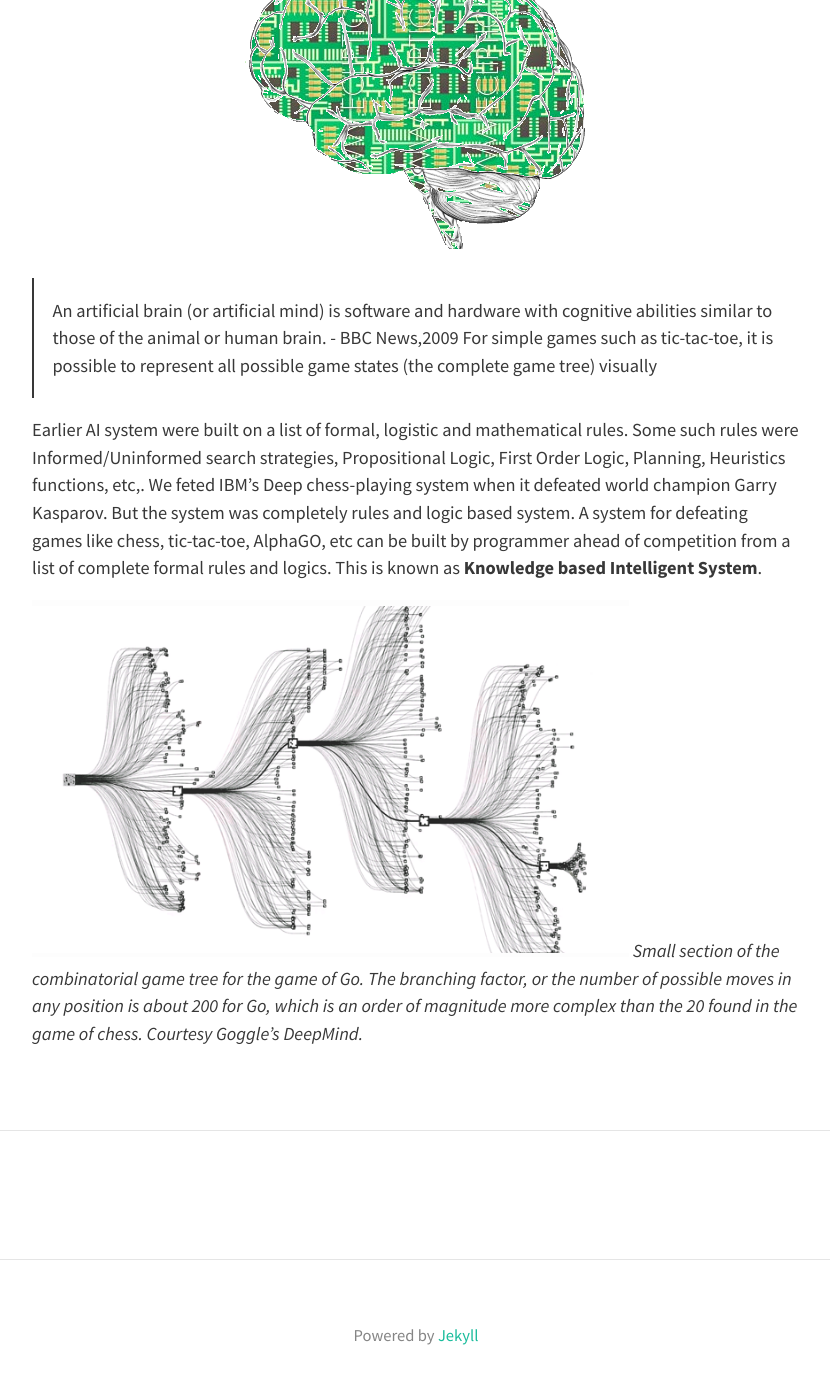
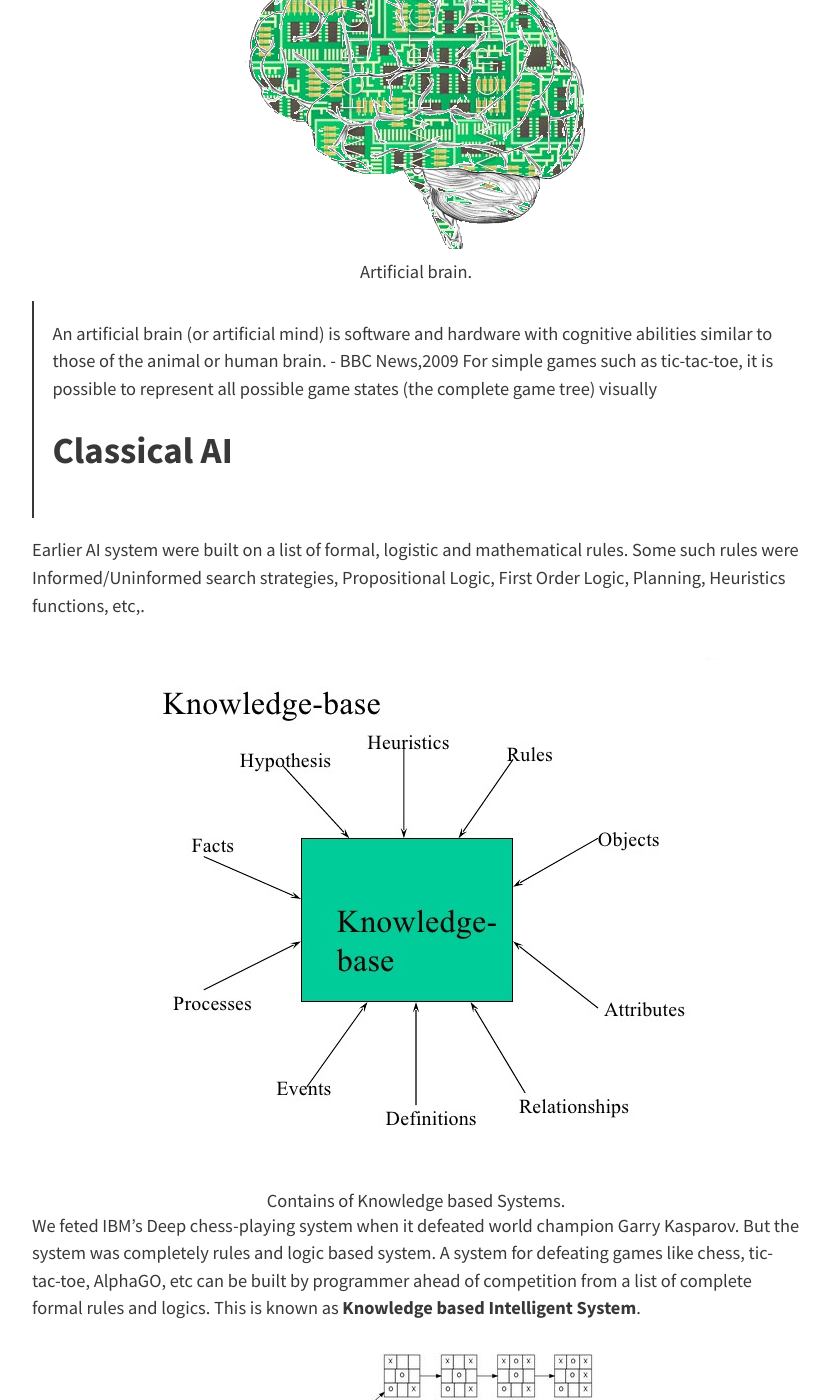
Before and after one commit to Niranjankr96/bjjaiswal.github.io, a Jekyll site: the page built from _posts/2018-06-30-Introduction-to-Artificial-Intelligence-and-its-branches.md, in a window 1280 px wide and 1400 px high, scrolled down 1005 px. Shown: the whole window, without its empty margins (224-1054 px from the left). Built offline with Jekyll 4.4.1, drawn with Linux system fonts in a browser that asks for light colours; nearby versions of some CDN libraries; our own code applies the rules of GitHub Pages for plain Markdown files; comment, search, counter and statistics services are not loaded; some of the changed text lies outside the part shown.

Commit message:
added more on AI

```diff
--- a/_posts/2018-06-30-Introduction-to-Artificial-Intelligence-and-its-branches.md
+++ b/_posts/2018-06-30-Introduction-to-Artificial-Intelligence-and-its-branches.md
@@ -7,14 +7,46 @@ We all are familiar with word Artificial Intelligence form movies like "The Term
 
 During 1900s, when researcher discovered that digital computers can simulate any process of formal reasoning a.k.a Church–Turing thesis- an idea was embroiled among the researchers. The idea to accumulate understanding from __Neurobiology__, __Information Theory__, __Cybernetics__ and many other branches for Natural science and engineering to build a __electronic brain__ or __artificial brain__. Then the perennial movement of Artificial Intelligence begun.
 
-<div style="text-align:center"><img src ="/img/2018-06-30/Artificial-Brain.png"/></div>
+
+<figure>
+  <div style="text-align:center">
+    <img src="/img/2018-06-30/Artificial-Brain.png" alt="my alt text"/>
+    <figcaption> Artificial brain.  </figcaption>
+  </div>
+</figure>
 
 >An artificial brain (or artificial mind) is software and hardware with cognitive
 abilities similar to those of the animal or human brain. -
 > BBC News,2009
 For simple games such as tic-tac-toe, it is possible to represent all possible game states (the complete game tree) visually
+## Classical AI
 
-Earlier AI system were built on a list of formal, logistic and mathematical rules. Some such rules were Informed/Uninformed search strategies, Propositional Logic, First Order Logic, Planning, Heuristics functions, etc,. We feted IBM's Deep chess-playing system when it defeated world champion Garry Kasparov. But the system was completely rules and logic based system. A system for defeating games like chess, tic-tac-toe, AlphaGO, etc can be built by programmer ahead of competition from a list of complete formal rules and logics. This is known as __Knowledge based Intelligent System__.
+Earlier AI system were built on a list of formal, logistic and mathematical rules. Some such rules were Informed/Uninformed search strategies, Propositional Logic, First Order Logic, Planning, Heuristics functions, etc,.
 
-![](/img/2018-06-30/tree-based.png)
-*Small section of the combinatorial game tree for the game of Go. The branching factor, or the number of possible moves in any position is about 200 for Go, which is an order of magnitude more complex than the 20 found in the game of chess. Courtesy Goggle’s DeepMind.*
+
+
+<figure>
+  <div style="text-align:center">
+    <img src="/img/2018-06-30/knowledge-based-systems.jpg" alt="my alt text"/>
+    <figcaption>Contains of Knowledge based Systems. </figcaption>
+  </div>
+</figure>
+
+
+
+We feted IBM's Deep chess-playing system when it defeated world champion Garry Kasparov. But the system was completely rules and logic based system. A system for defeating games like chess, tic-tac-toe, AlphaGO, etc can be built by programmer ahead of competition from a list of complete formal rules and logics. This is known as __Knowledge based Intelligent System__.
+
+<figure>
+  <div style="text-align:center">
+    <img src="/img/2018-06-30/tic-toc-toe.png" alt="my alt text"/>
+    <figcaption> Game tree of tic-tac-toe. Courtesy: Google DeepMind's AlphaGo: How it works
+ </figcaption>
+  </div>
+</figure>
+
+<figure>
+  <div style="text-align:center">
+    <img src="/img/2018-06-30/tree-based.png" alt="my alt text"/>
+    <figcaption>Tree based search system for GO. courtesy Google's Deepmind </figcaption>
+  </div>
+</figure>
```
Also changed, not shown: img/2018-06-30/knowledge-based-systems.jpg (added), img/2018-06-30/knowledgebased-systems-14-728.jpg (deleted), img/2018-06-30/tic-toc-toe.png (renamed from img/2018-06-30/Firefox_Screenshot_2018-05-31T11-19-13.972Z.png).
